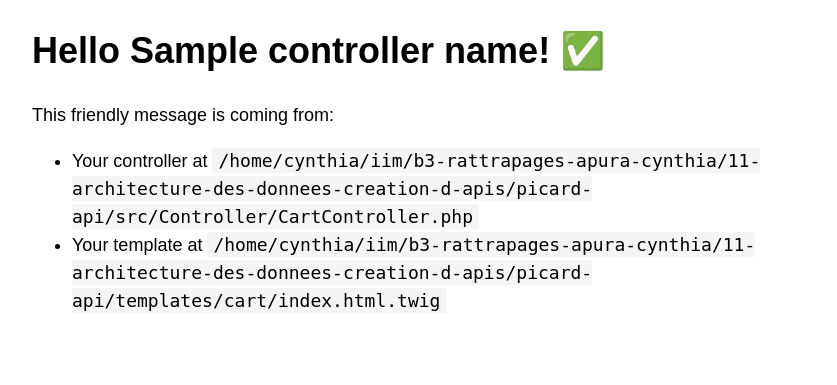
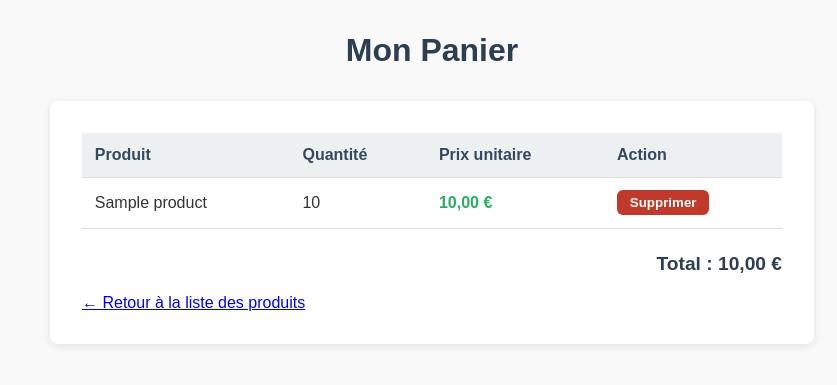
Before and after one commit to cynthiaapura/b3-rattrapages-apura-cynthia, a Symfony app: template 11-architecture-des-donnees-creation-d-apis/picard-api/templates/cart/index.html.twig in a window 1280 px wide. Shown: the top 385 px of the page, without its empty margins (208-1045 px from the left). Run offline with Twig, Linux system fonts and the light colour scheme; the template is opened without the code that fills it: most values are stand-ins (such as "Sample title", 1, 10 or a date in 2020); some libraries are stand-ins or nearby versions.

Commit message:
feat(front&back): add product on cart, remove product, front with twig

```diff
--- a/11-architecture-des-donnees-creation-d-apis/picard-api/templates/cart/index.html.twig
+++ b/11-architecture-des-donnees-creation-d-apis/picard-api/templates/cart/index.html.twig
@@ -1,20 +1,106 @@
 {% extends 'base.html.twig' %}
 
-{% block title %}Hello CartController!{% endblock %}
+{% block title %}Mon Panier{% endblock %}
 
 {% block body %}
 <style>
-    .example-wrapper { margin: 1em auto; max-width: 800px; width: 95%; font: 18px/1.5 sans-serif; }
-    .example-wrapper code { background: #F5F5F5; padding: 2px 6px; }
+    body {
+        font-family: Arial, sans-serif;
+        background: #f9f9f9;
+        color: #333;
+        margin: 2rem;
+    }
+    h1 {
+        text-align: center;
+        margin-bottom: 2rem;
+        color: #2c3e50;
+    }
+    .cart-container {
+        max-width: 700px;
+        background: #fff;
+        margin: 0 auto;
+        padding: 2rem;
+        border-radius: 8px;
+        box-shadow: 0 2px 8px rgb(0 0 0 / 0.1);
+    }
+    table {
+        width: 100%;
+        border-collapse: collapse;
+        margin-bottom: 1.5rem;
+    }
+    th, td {
+        padding: 0.8rem;
+        border-bottom: 1px solid #ddd;
+        text-align: left;
+    }
+    th {
+        background-color: #ecf0f1;
+        color: #34495e;
+    }
+    .price {
+        color: #27ae60;
+        font-weight: 700;
+    }
+    .btn-remove {
+        padding: 0.3rem 0.8rem;
+        background-color: #c0392b;
+        color: #fff;
+        border: none;
+        border-radius: 6px;
+        cursor: pointer;
+        font-weight: 600;
+        transition: background-color 0.3s ease;
+    }
+    .btn-remove:hover {
+        background-color: #e74c3c;
+    }
+    .total {
+        text-align: right;
+        font-weight: 700;
+        font-size: 1.2rem;
+        color: #2c3e50;
+    }
+    .empty-cart {
+        text-align: center;
+        font-style: italic;
+        color: #7f8c8d;
+    }
 </style>
 
-<div class="example-wrapper">
-    <h1>Hello {{ controller_name }}! ✅</h1>
+<h1>Mon Panier</h1>
 
-    This friendly message is coming from:
-    <ul>
-        <li>Your controller at <code>/home/cynthia/iim/b3-rattrapages-apura-cynthia/11-architecture-des-donnees-creation-d-apis/picard-api/src/Controller/CartController.php</code></li>
-        <li>Your template at <code>/home/cynthia/iim/b3-rattrapages-apura-cynthia/11-architecture-des-donnees-creation-d-apis/picard-api/templates/cart/index.html.twig</code></li>
-    </ul>
+<div class="cart-container">
+    {% if cart.cartItems|length > 0 %}
+        <table>
+            <thead>
+                <tr>
+                    <th>Produit</th>
+                    <th>Quantité</th>
+                    <th>Prix unitaire</th>
+                    <th>Action</th>
+                </tr>
+            </thead>
+            <tbody>
+                {% for item in cart.cartItems %}
+                    <tr>
+                        <td>{{ item.product.name }}</td>
+                        <td>{{ item.quantity }}</td>
+                        <td class="price">{{ item.product.price|number_format(2, ',', ' ') }} €</td>
+                        <td>
+                            <form action="{{ path('app_cart_remove', {'id': item.product.id}) }}" method="post" onsubmit="return confirm('Voulez-vous vraiment supprimer ce produit du panier ?');" style="margin: 0;">
+                                <button type="submit" class="btn-remove">Supprimer</button>
+                            </form>
+                        </td>
+                    </tr>
+                {% endfor %}
+            </tbody>
+        </table>
+
+        <p class="total">Total : {{ cart.getTotal()|number_format(2, ',', ' ') }} €</p>
+    {% else %}
+        <p class="empty-cart">Votre panier est vide.</p>
+    {% endif %}
+
+    <a href="{{ path('app_product') }}" class="back-link">← Retour à la liste des produits</a>
 </div>
 {% endblock %}
--- a/11-architecture-des-donnees-creation-d-apis/picard-api/templates/product/detail.html.twig
+++ b/11-architecture-des-donnees-creation-d-apis/picard-api/templates/product/detail.html.twig
@@ -103,6 +103,12 @@
             {% endif %}
         </p>
     </div>
+    <form action="{{ path('app_cart_add', {'id': product.id}) }}" method="post" style="margin-top: 1.5rem;">
+        <button type="submit" style="padding: 0.6rem 1.2rem; background-color: #2980b9; color: #fff; border: none; border-radius: 6px; cursor: pointer;">
+            Ajouter au panier
+        </button>
+    </form>
+
 
     <a href="{{ path('app_product') }}" class="back-link">← Retour à la liste</a>
 </div>
--- a/11-architecture-des-donnees-creation-d-apis/picard-api/templates/product/index.html.twig
+++ b/11-architecture-des-donnees-creation-d-apis/picard-api/templates/product/index.html.twig
@@ -69,6 +69,11 @@
                 <div class="product-price">
                     {{ product.price|number_format(2, ',', ' ') }} €
                 </div>
+                <form action="{{ path('app_cart_add', {'id': product.id}) }}" method="post" style="margin-top: 0.5rem;">
+                    <button type="submit" style="padding: 0.5rem 1rem; background-color: #2980b9; color: #fff; border: none; border-radius: 4px; cursor: pointer;">
+                        Ajouter au panier
+                    </button>
+                </form>
             </li>
         {% endfor %}
     </ul>
```
Also changed, not shown: 11-architecture-des-donnees-creation-d-apis/picard-api/src/Controller/CartController.php (+78 -2 lines).
